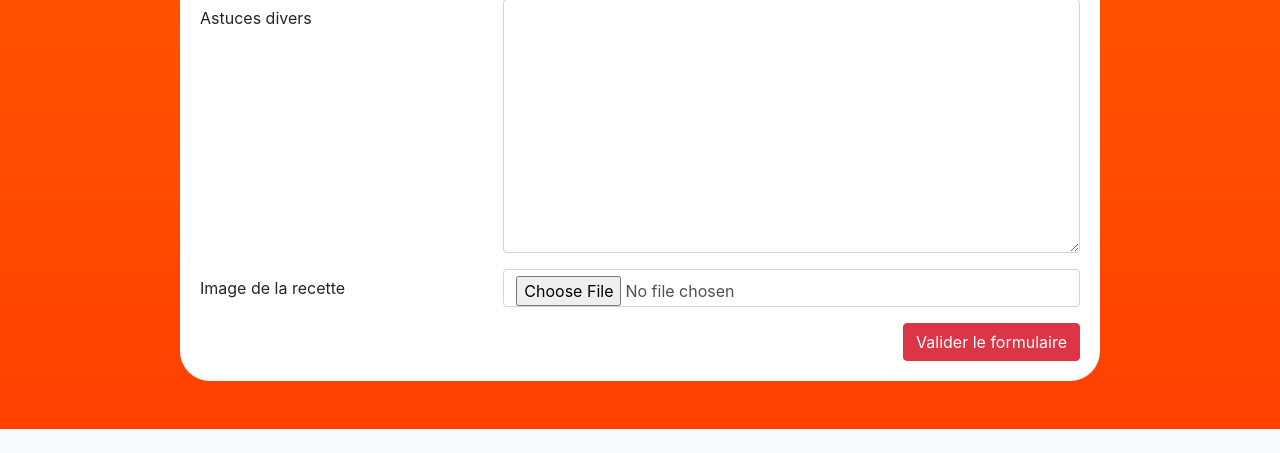
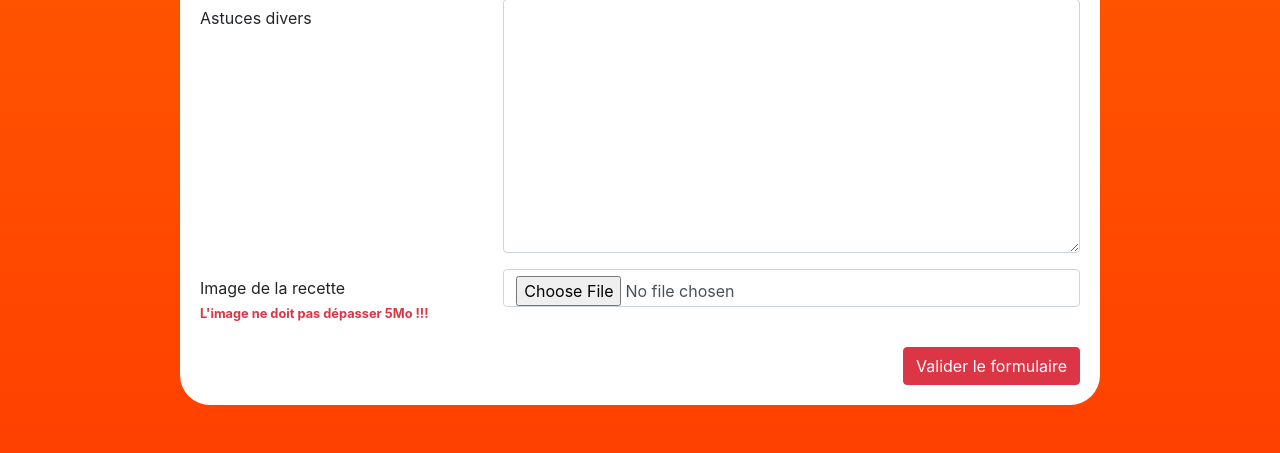
Before and after one commit to riderflo85/feedeasyform, a Django app: page /planning/new_recipe/ in a window 1280 px wide. Shown: the part 2563-3016 px from the top of the page. Before the commit the page ends 2992 px from the top, so only its background shows below. Run offline with Django 3.2, Linux system fonts and the light colour scheme; the visitor is signed in with stand-in values (Sample User, id 1); data that the repository does not hold is empty; some libraries are stand-ins or nearby versions.

Commit message:
Updated the prod conf

```diff
--- a/feedeasyform_project/settings/production.py
+++ b/feedeasyform_project/settings/production.py
@@ -7,7 +7,7 @@ SECRET_KEY = os.environ.get('SECRET_KEY')
 
 DEBUG = False
 
-ALLOWED_HOSTS = ['feedeasyform.herokuapp.com', 'feed-easy.fr']
+ALLOWED_HOSTS = ['feedeasyform.herokuapp.com', 'feed-easy.fr', 'www.feed-easy.fr']
 
 MIDDLEWARE.append('whitenoise.middleware.WhiteNoiseMiddleware')
 
--- a/planning/templates/planning/new_recipe.html
+++ b/planning/templates/planning/new_recipe.html
@@ -256,7 +256,11 @@
                                         </div>
                                     </div>
                                     <div class="form-group row">
-                                        <label class="col-sm-4 col-form-label">{{ form_recipe.image.label }}</label>
+                                        <label class="col-sm-4 col-form-label">{{ form_recipe.image.label }}
+                                            <br>
+                                            <small class="text-danger">
+                                                <strong>L'image ne doit pas dépasser 5Mo !!!</strong></small>
+                                        </label>
                                         <div class="col-sm-8">
                                             {{ form_recipe.image }}
                                         </div>
```
